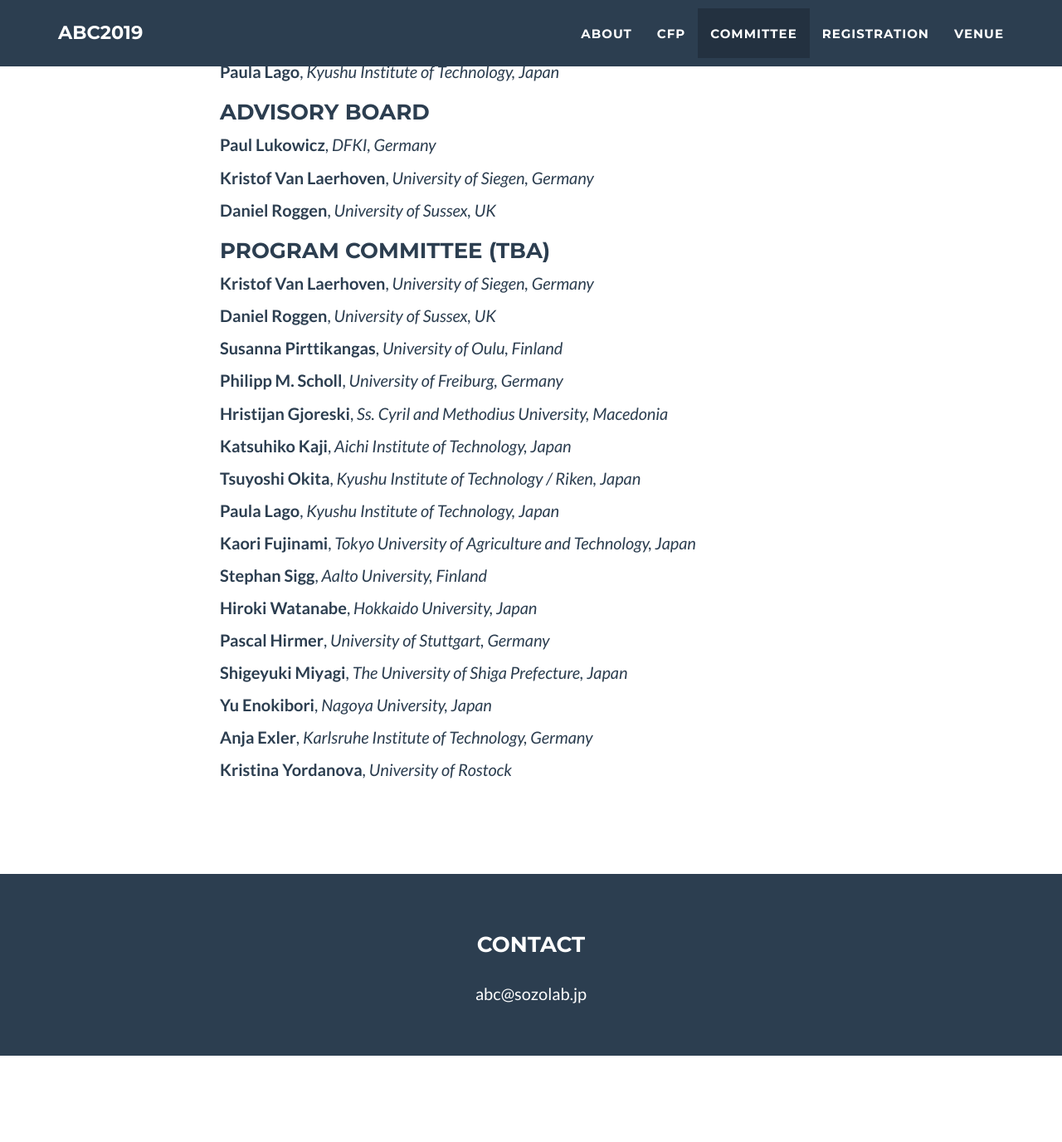
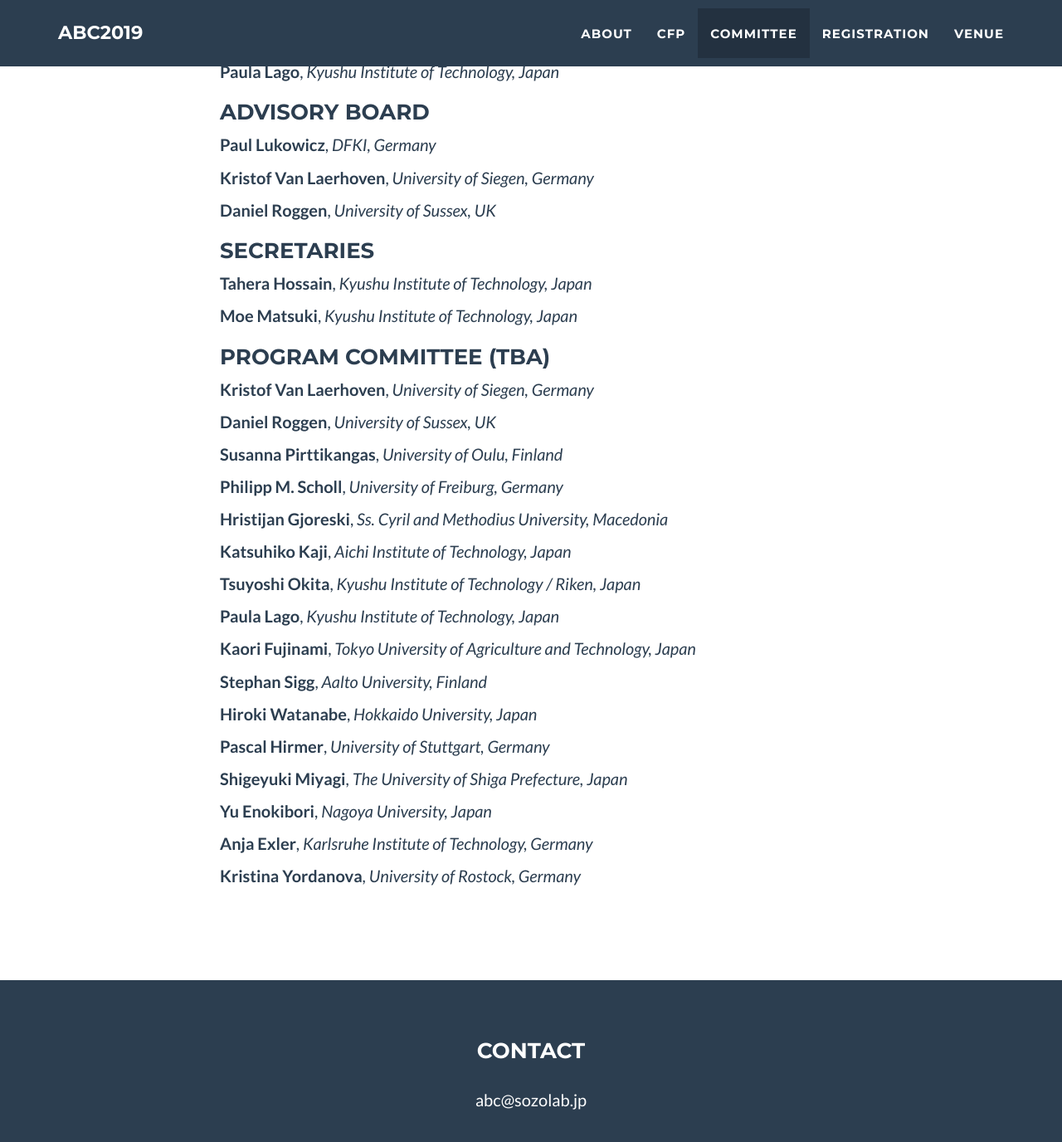
Before and after one commit to abc-research/2019, a Jekyll site: the page built from index.html, in a window 1280 px wide and 1400 px high, scrolled down 3252 px. Shown: the top 1376 px of the window at 83% size. Built offline with Jekyll 4.4.1, drawn with Linux system fonts in a browser that asks for light colours; before the commit the page ends 4524 px from its top, so only the background shows below that.

Commit message:
Update _config.yml

```diff
--- a/_config.yml
+++ b/_config.yml
@@ -73,6 +73,12 @@ committee:
         affil: University of Siegen, Germany
       - name: Daniel Roggen
         affil: University of Sussex, UK
+  - role: Secretaries
+    member:
+      - name: Tahera Hossain
+        affil: Kyushu Institute of Technology, Japan
+      - name: Moe Matsuki
+        affil: Kyushu Institute of Technology, Japan
   - role: Program Committee (TBA)
     member:
       - name: Kristof Van Laerhoven
@@ -106,7 +112,7 @@ committee:
       - name: Anja Exler
         affil: Karlsruhe Institute of Technology, Germany
       - name: Kristina Yordanova
-        affil: University of Rostock
+        affil: University of Rostock, Germany
 
 
 
```
